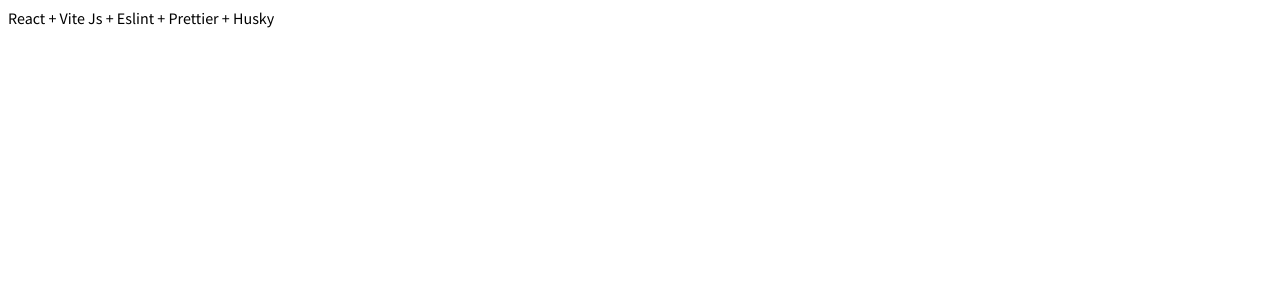
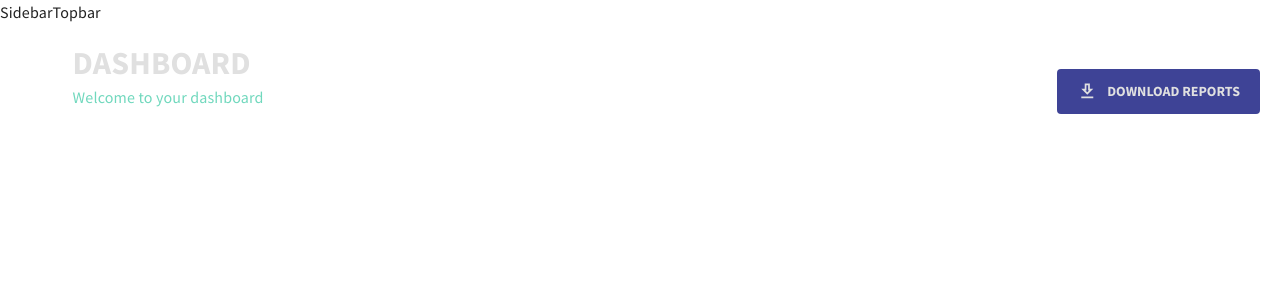
Before and after one commit to AnwarHossainSR/admin-dashboard-pro, a React (Vite) app: page / in a window 1280 px wide. Shown: the top 300 px of the page. Built offline with nearby package versions, Linux system fonts and the light colour scheme.

Commit message:
setup with folder structure and several components

```diff
--- a/src/App.jsx
+++ b/src/App.jsx
@@ -1,5 +1,30 @@
+import { CssBaseline, ThemeProvider } from '@mui/material';
+import { useState } from 'react';
+import { Route, Routes } from 'react-router-dom';
+import { ColorModeContext, useMode } from './context/theme';
+import Dashboard from './pages/dashboard';
+import Sidebar from './pages/global/Sidebar';
+import Topbar from './pages/global/Topbar';
+
 const App = () => {
-  return <div>React + Vite Js + Eslint + Prettier + Husky</div>;
+  const [theme, colorMode] = useMode();
+  const [isSidebar, setIsSidebar] = useState(true);
+  return (
+    <ColorModeContext.Provider value={colorMode}>
+      <CssBaseline />
+      <ThemeProvider theme={theme}>
+        <div className="app">
+          <Sidebar isSidebar={isSidebar} />
+          <main className="content">
+            <Topbar setIsSidebar={setIsSidebar} />
+            <Routes>
+              <Route path="/" element={<Dashboard />} />
+            </Routes>
+          </main>
+        </div>
+      </ThemeProvider>
+    </ColorModeContext.Provider>
+  );
 };
 
 export default App;
--- /dev/null
+++ b/src/components/Header/index.jsx
@@ -0,0 +1,24 @@
+import { Box, Typography, useTheme } from '@mui/material';
+import { tokens } from '../../context/theme';
+
+const Header = ({ title, subtitle }) => {
+  const theme = useTheme();
+  const colors = tokens(theme.palette.mode);
+  return (
+    <Box mb="30px">
+      <Typography
+        variant="h2"
+        color={colors.grey[100]}
+        fontWeight="bold"
+        sx={{ m: '0 0 5px 0' }}
+      >
+        {title}
+      </Typography>
+      <Typography variant="h5" color={colors.greenAccent[400]}>
+        {subtitle}
+      </Typography>
+    </Box>
+  );
+};
+
+export default Header;
--- /dev/null
+++ b/src/context/theme.js
@@ -0,0 +1,214 @@
+import { createTheme } from '@mui/material/styles';
+import { createContext, useMemo, useState } from 'react';
+
+// color design tokens export
+export const tokens = (mode) => ({
+  ...(mode === 'dark'
+    ? {
+        grey: {
+          100: '#e0e0e0',
+          200: '#c2c2c2',
+          300: '#a3a3a3',
+          400: '#858585',
+          500: '#666666',
+          600: '#525252',
+          700: '#3d3d3d',
+          800: '#292929',
+          900: '#141414',
+        },
+        primary: {
+          100: '#d0d1d5',
+          200: '#a1a4ab',
+          300: '#727681',
+          400: '#1F2A40',
+          500: '#141b2d',
+          600: '#101624',
+          700: '#0c101b',
+          800: '#080b12',
+          900: '#040509',
+        },
+        greenAccent: {
+          100: '#dbf5ee',
+          200: '#b7ebde',
+          300: '#94e2cd',
+          400: '#70d8bd',
+          500: '#4cceac',
+          600: '#3da58a',
+          700: '#2e7c67',
+          800: '#1e5245',
+          900: '#0f2922',
+        },
+        redAccent: {
+          100: '#f8dcdb',
+          200: '#f1b9b7',
+          300: '#e99592',
+          400: '#e2726e',
+          500: '#db4f4a',
+          600: '#af3f3b',
+          700: '#832f2c',
+          800: '#58201e',
+          900: '#2c100f',
+        },
+        blueAccent: {
+          100: '#e1e2fe',
+          200: '#c3c6fd',
+          300: '#a4a9fc',
+          400: '#868dfb',
+          500: '#6870fa',
+          600: '#535ac8',
+          700: '#3e4396',
+          800: '#2a2d64',
+          900: '#151632',
+        },
+      }
+    : {
+        grey: {
+          100: '#141414',
+          200: '#292929',
+          300: '#3d3d3d',
+          400: '#525252',
+          500: '#666666',
+          600: '#858585',
+          700: '#a3a3a3',
+          800: '#c2c2c2',
+          900: '#e0e0e0',
+        },
+        primary: {
+          100: '#040509',
+          200: '#080b12',
+          300: '#0c101b',
+          400: '#f2f0f0', // manually changed
+          500: '#141b2d',
+          600: '#1F2A40',
+          700: '#727681',
+          800: '#a1a4ab',
+          900: '#d0d1d5',
+        },
+        greenAccent: {
+          100: '#0f2922',
+          200: '#1e5245',
+          300: '#2e7c67',
+          400: '#3da58a',
+          500: '#4cceac',
+          600: '#70d8bd',
+          700: '#94e2cd',
+          800: '#b7ebde',
+          900: '#dbf5ee',
+        },
+        redAccent: {
+          100: '#2c100f',
+          200: '#58201e',
+          300: '#832f2c',
+          400: '#af3f3b',
+          500: '#db4f4a',
+          600: '#e2726e',
+          700: '#e99592',
+          800: '#f1b9b7',
+          900: '#f8dcdb',
+        },
+        blueAccent: {
+          100: '#151632',
+          200: '#2a2d64',
+          300: '#3e4396',
+          400: '#535ac8',
+          500: '#6870fa',
+          600: '#868dfb',
+          700: '#a4a9fc',
+          800: '#c3c6fd',
+          900: '#e1e2fe',
+        },
+      }),
+});
+
+// mui theme settings
+export const themeSettings = (mode) => {
+  const colors = tokens(mode);
+  return {
+    palette: {
+      mode: mode,
+      ...(mode === 'dark'
+        ? {
+            // palette values for dark mode
+            primary: {
+              main: colors.primary[500],
+            },
+            secondary: {
+              main: colors.greenAccent[500],
+            },
+            neutral: {
+              dark: colors.grey[700],
+              main: colors.grey[500],
+              light: colors.grey[100],
+            },
+            background: {
+              default: colors.primary[500],
+            },
+          }
+        : {
+            // palette values for light mode
+            primary: {
+              main: colors.primary[100],
+            },
+            secondary: {
+              main: colors.greenAccent[500],
+            },
+            neutral: {
+              dark: colors.grey[700],
+              main: colors.grey[500],
+              light: colors.grey[100],
+            },
+            background: {
+              default: '#fcfcfc',
+            },
+          }),
+    },
+    typography: {
+      fontFamily: ['Source Sans Pro', 'sans-serif'].join(','),
+      fontSize: 12,
+      h1: {
+        fontFamily: ['Source Sans Pro', 'sans-serif'].join(','),
+        fontSize: 40,
+      },
+      h2: {
+        fontFamily: ['Source Sans Pro', 'sans-serif'].join(','),
+        fontSize: 32,
+      },
+      h3: {
+        fontFamily: ['Source Sans Pro', 'sans-serif'].join(','),
+        fontSize: 24,
+      },
+      h4: {
+        fontFamily: ['Source Sans Pro', 'sans-serif'].join(','),
+        fontSize: 20,
+      },
+      h5: {
+        fontFamily: ['Source Sans Pro', 'sans-serif'].join(','),
+        fontSize: 16,
+      },
+      h6: {
+        fontFamily: ['Source Sans Pro', 'sans-serif'].join(','),
+        fontSize: 14,
+      },
+    },
+  };
+};
+
+// context for color mode
+export const ColorModeContext = createContext({
+  toggleColorMode: () => {},
+});
+
+export const useMode = () => {
+  const [mode, setMode] = useState('dark');
+
+  const colorMode = useMemo(
+    () => ({
+      toggleColorMode: () =>
+        setMode((prev) => (prev === 'light' ? 'dark' : 'light')),
+    }),
+    []
+  );
+
+  const theme = useMemo(() => createTheme(themeSettings(mode)), [mode]);
+  return [theme, colorMode];
+};
--- /dev/null
+++ b/src/pages/dashboard/index.jsx
@@ -0,0 +1,33 @@
+import DownloadOutlinedIcon from '@mui/icons-material/DownloadOutlined';
+import { Box, Button, useTheme } from '@mui/material';
+import Header from '../../components/Header';
+import { tokens } from '../../context/theme';
+
+const Dashboard = () => {
+  const theme = useTheme();
+  const colors = tokens(theme.palette.mode);
+  return (
+    <Box m="20px">
+      {/* HEADER */}
+      <Box display="flex" justifyContent="space-between" alignItems="center">
+        <Header title="DASHBOARD" subtitle="Welcome to your dashboard" />
+        <Box>
+          <Button
+            sx={{
+              backgroundColor: colors.blueAccent[700],
+              color: colors.grey[100],
+              fontSize: '14px',
+              fontWeight: 'bold',
+              padding: '10px 20px',
+            }}
+          >
+            <DownloadOutlinedIcon sx={{ mr: '10px' }} />
+            Download Reports
+          </Button>
+        </Box>
+      </Box>
+    </Box>
+  );
+};
+
+export default Dashboard;
--- /dev/null
+++ b/src/pages/global/Sidebar.jsx
@@ -0,0 +1,5 @@
+const Sidebar = () => {
+  return <div>Sidebar</div>;
+};
+
+export default Sidebar;
--- /dev/null
+++ b/src/pages/global/Topbar.jsx
@@ -0,0 +1,5 @@
+const Topbar = () => {
+  return <div>Topbar</div>;
+};
+
+export default Topbar;
```
Also changed, not shown: src/context/README.md (deleted), src/pages/README.md (deleted).
